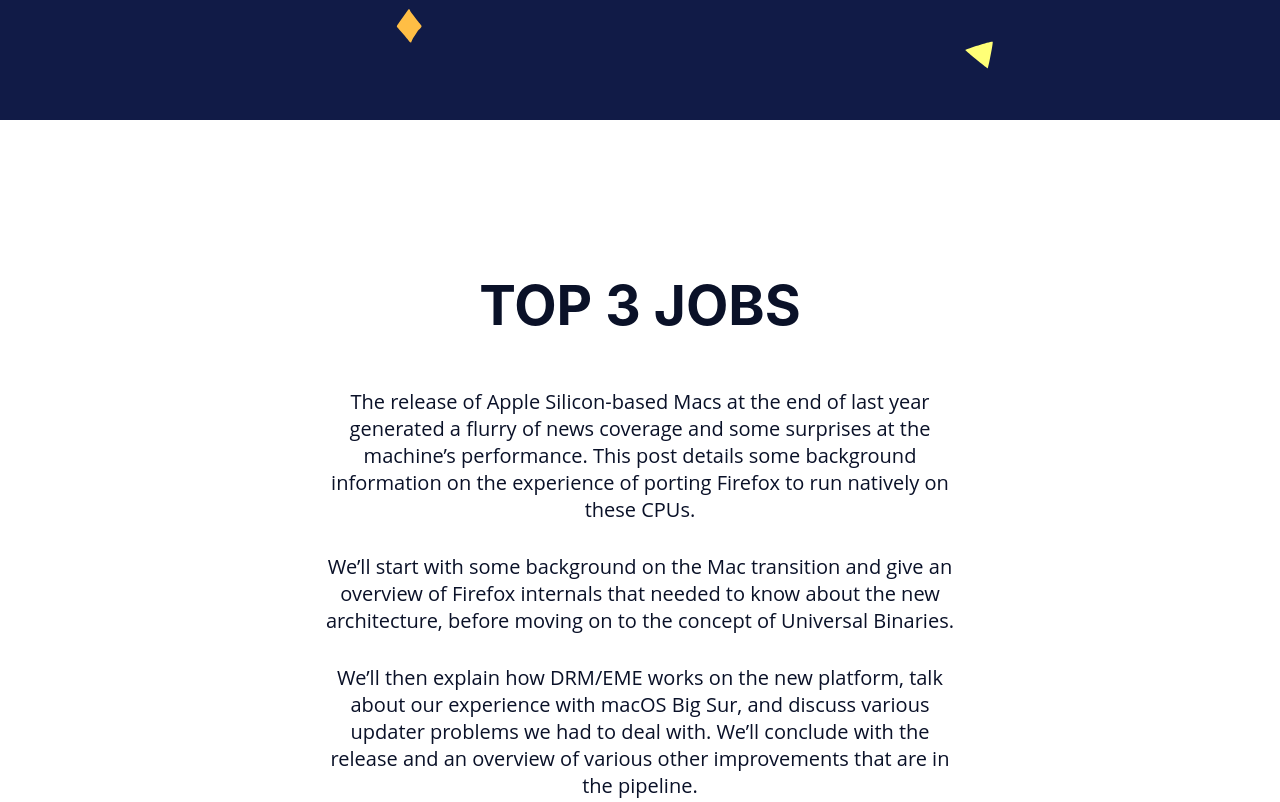
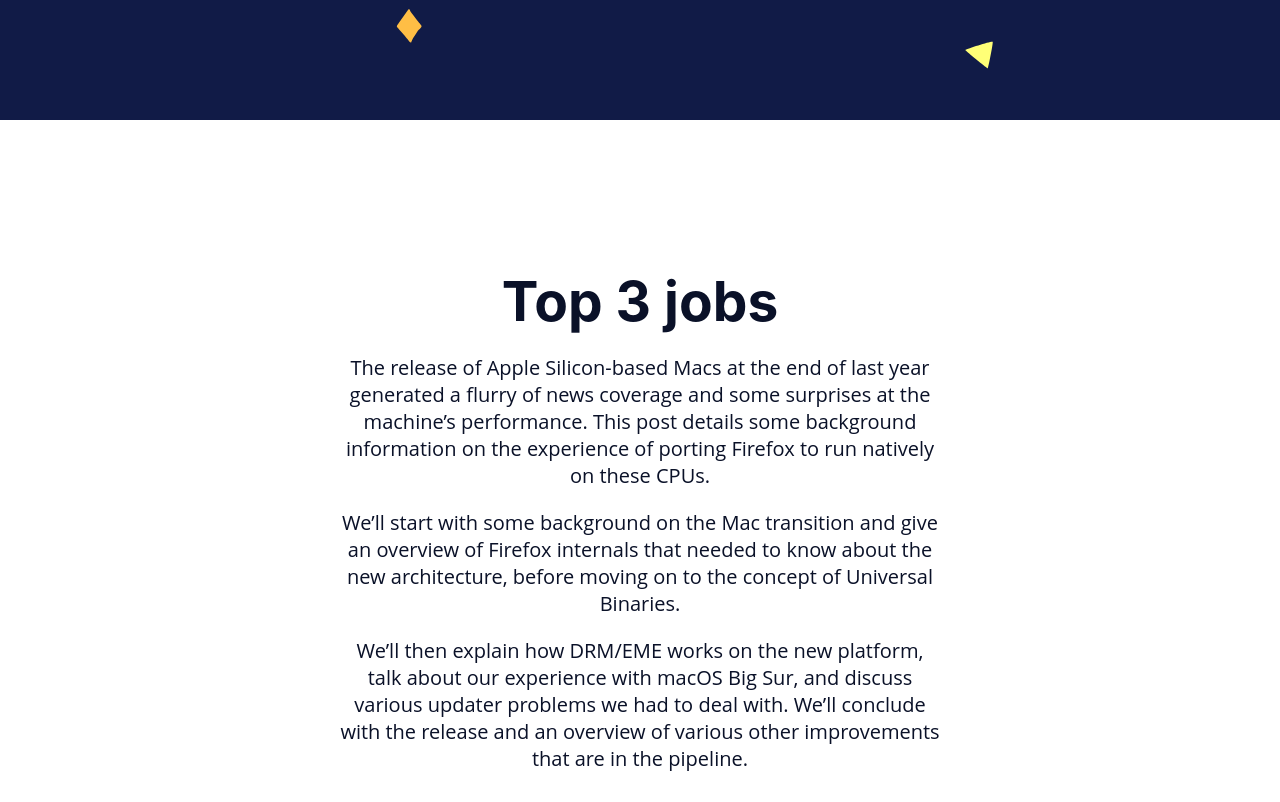
Before and after one commit to EsdrasAslc/Landing-page, a plain HTML site: page index.html in a window 1280 px wide. Shown: the part 740-1542 px from the top of the page. Drawn offline with Linux system fonts and the light colour scheme.

Commit message:
Otimizando seção intro

```diff
--- a/assets/css/styles.css
+++ b/assets/css/styles.css
@@ -171,21 +171,15 @@ padding-top: 6rem ;
 
 /* intro */
 
-.section-container2 {
-    min-height: 100vh;
+.intro-content {
     display: flex;
     flex-direction: column;
-    align-items: center;
     justify-content: center;
-    padding: 2rem 0;
-    max-width: 64rem;
-}
-
-.section-container2 h2 {
-    text-transform: uppercase;
+    align-content: center;
     text-align: center;
-    margin-bottom: 5rem;
-    margin-top: 2rem;
+    gap:2rem;
+    max-width: 60rem;
+    margin:auto;
 }
 
 /* top 3 jobs */
--- a/index.html
+++ b/index.html
@@ -39,8 +39,8 @@
                 src="assets/img/javascript.svg">
         </div>
     </section>
-    <section id="intro" class="white-bg section">
-        <article class="section-head main-content section-container2">
+    <section id="intro" class="white-bg section intro-content">
+        <article class="intro-content">
             <h2>Top 3 jobs</h2>
             <p>The release of Apple Silicon-based Macs at the end of last year generated a flurry of news coverage and
                 some surprises at the machine’s performance. This post details some background information on the
```
